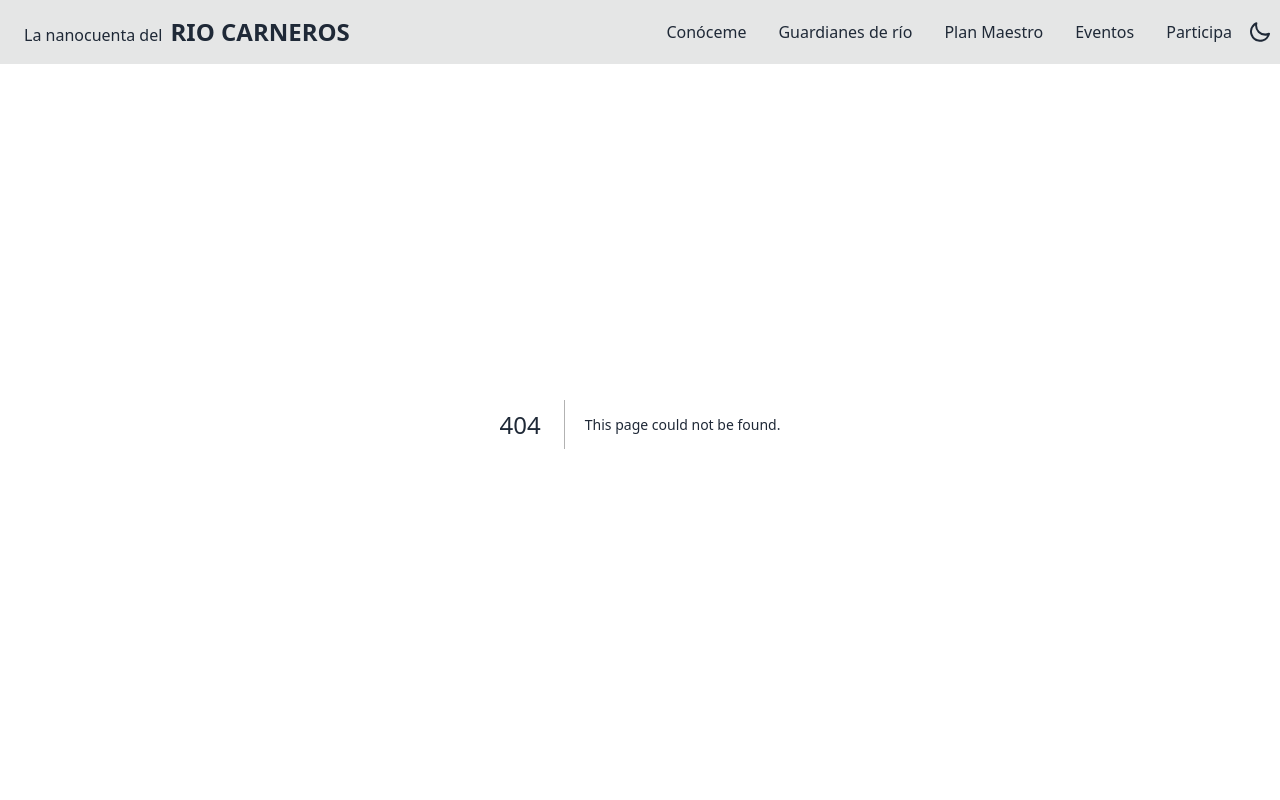
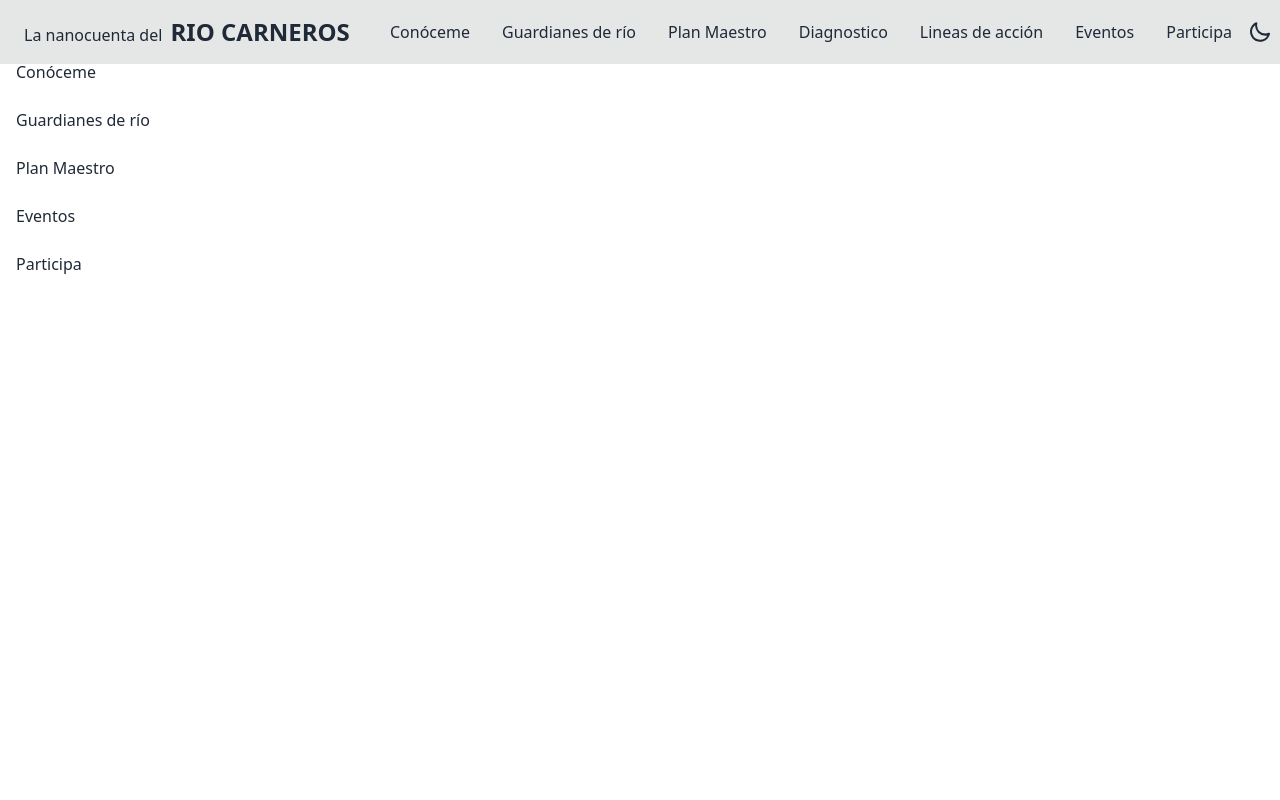
Before and after one commit to RobertoVRz/RioCarneros-Web, a Next.js app: page /diagnostico in a window 1280 px wide. Before the commit this address had no page. Shown: the top 800 px of the page. Built offline with nearby package versions, Linux system fonts and the light colour scheme.

Commit message:
feat: Nuevas secciones agregadas

```diff
--- a/src/components/layout/Navbar.jsx
+++ b/src/components/layout/Navbar.jsx
@@ -45,8 +45,20 @@ function Navbar({ handleTheme }) {
           </li>
           <li>
             {" "}
-            <Link className="font-light" href="/conoceme">
+            <Link className="font-light" href="/plan-maestro">
               {"Plan Maestro"}
+            </Link>
+          </li>
+          <li>
+            {" "}
+            <Link className="font-light" href="/diagnostico">
+              {"Diagnostico"}
+            </Link>
+          </li>
+          <li>
+            {" "}
+            <Link className="font-light" href="/lineas-de-accion">
+              {"Lineas de acción"}
             </Link>
           </li>
           <li>
--- /dev/null
+++ b/src/pages/diagnostico.jsx
@@ -0,0 +1,5 @@
+import React from "react";
+
+export default function diagnostico() {
+  return <div>diagnostico</div>;
+}
--- /dev/null
+++ b/src/pages/lineas-de-accion.jsx
@@ -0,0 +1,3 @@
+export default function lineasAccion() {
+  return <div>lineas-de-accion</div>;
+}
--- /dev/null
+++ b/src/pages/plan-maestro.jsx
@@ -0,0 +1,3 @@
+export default function planMaestro() {
+  return <div>planmaestro</div>;
+}
```
